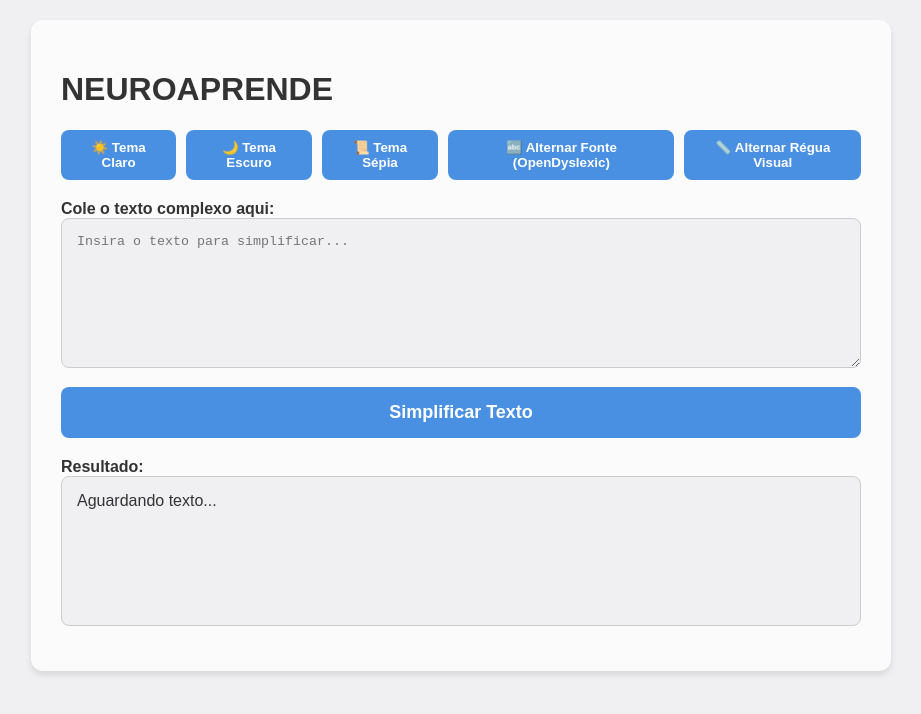
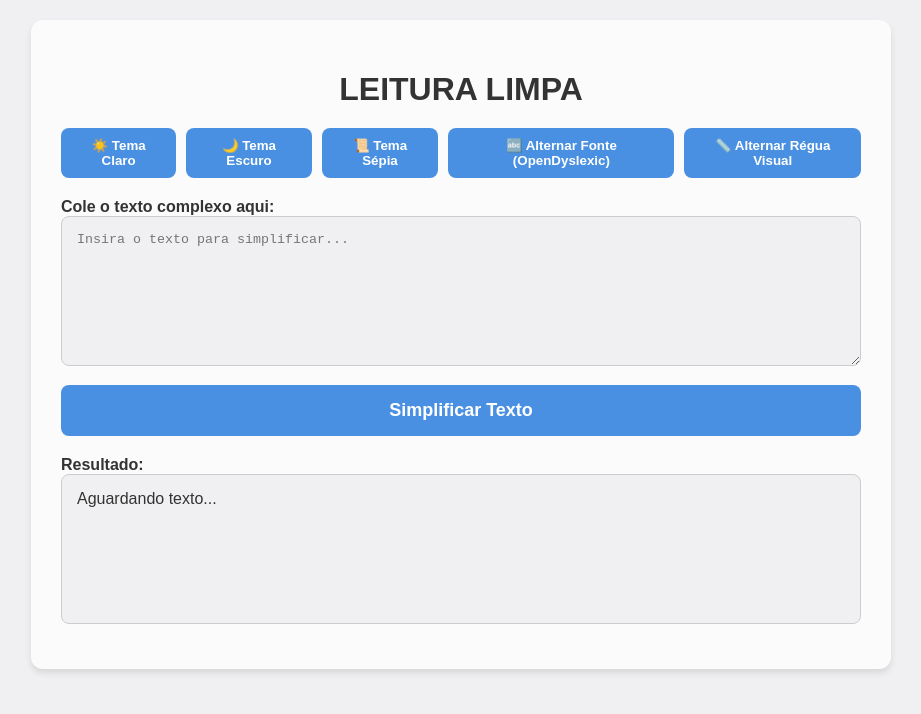
Before and after one commit to kaue-santana/Leitura-Limpa-frontend, a plain HTML site: page index.html in a window 1280 px wide. Shown: the whole page, without its empty margins (179-1100 px from the left). Drawn offline with Linux system fonts and the light colour scheme; a web font is replaced by a local one.

Commit message:
Change site title and center heading
Rename main heading from 'NEUROAPRENDE' to 'LEITURA LIMPA' in index.html and add h1 styles in style.css to center the heading and add bottom margin for improved layout and spacing.

```diff
--- a/index.html
+++ b/index.html
@@ -12,7 +12,7 @@
     <div class="reading-ruler" id="ruler"></div>
 
     <div class="container">
-        <h1>NEUROAPRENDE</h1>
+        <h1>LEITURA LIMPA</h1>
 
         <div class="toolbar">
             <button onclick="setTheme('light')">☀️ Tema Claro</button>
--- a/style.css
+++ b/style.css
@@ -13,6 +13,11 @@ body.dyslexic-font {
     --button-text: #ffffff;
     --font-family: 'Arial', sans-serif;
     --ruler-color: rgba(255, 255, 0, 0.3);
+}
+
+h1 {
+    text-align: center;
+    margin-bottom: 20px;
 }
 
 /* Variáveis do Tema Escuro */
```
